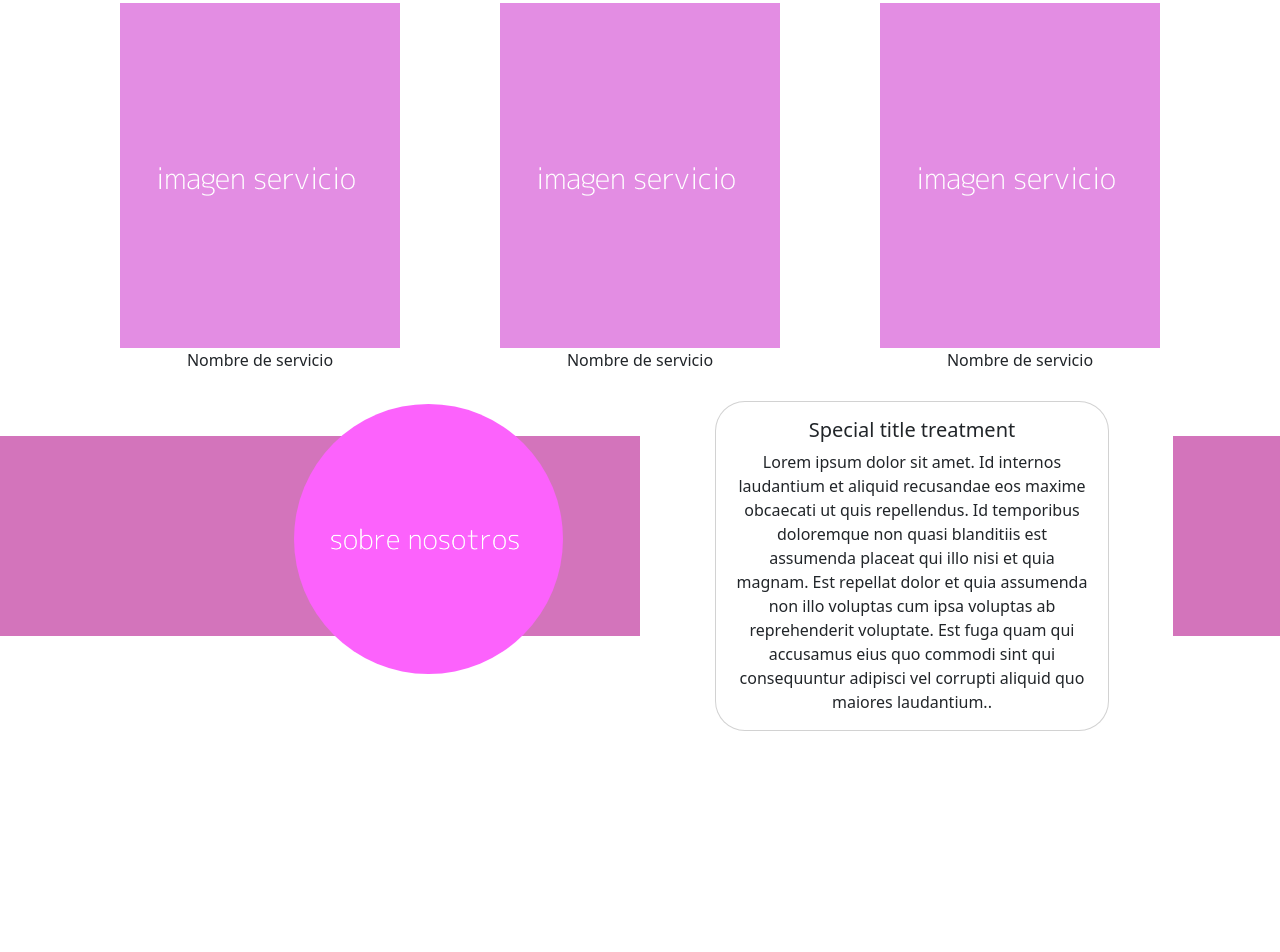
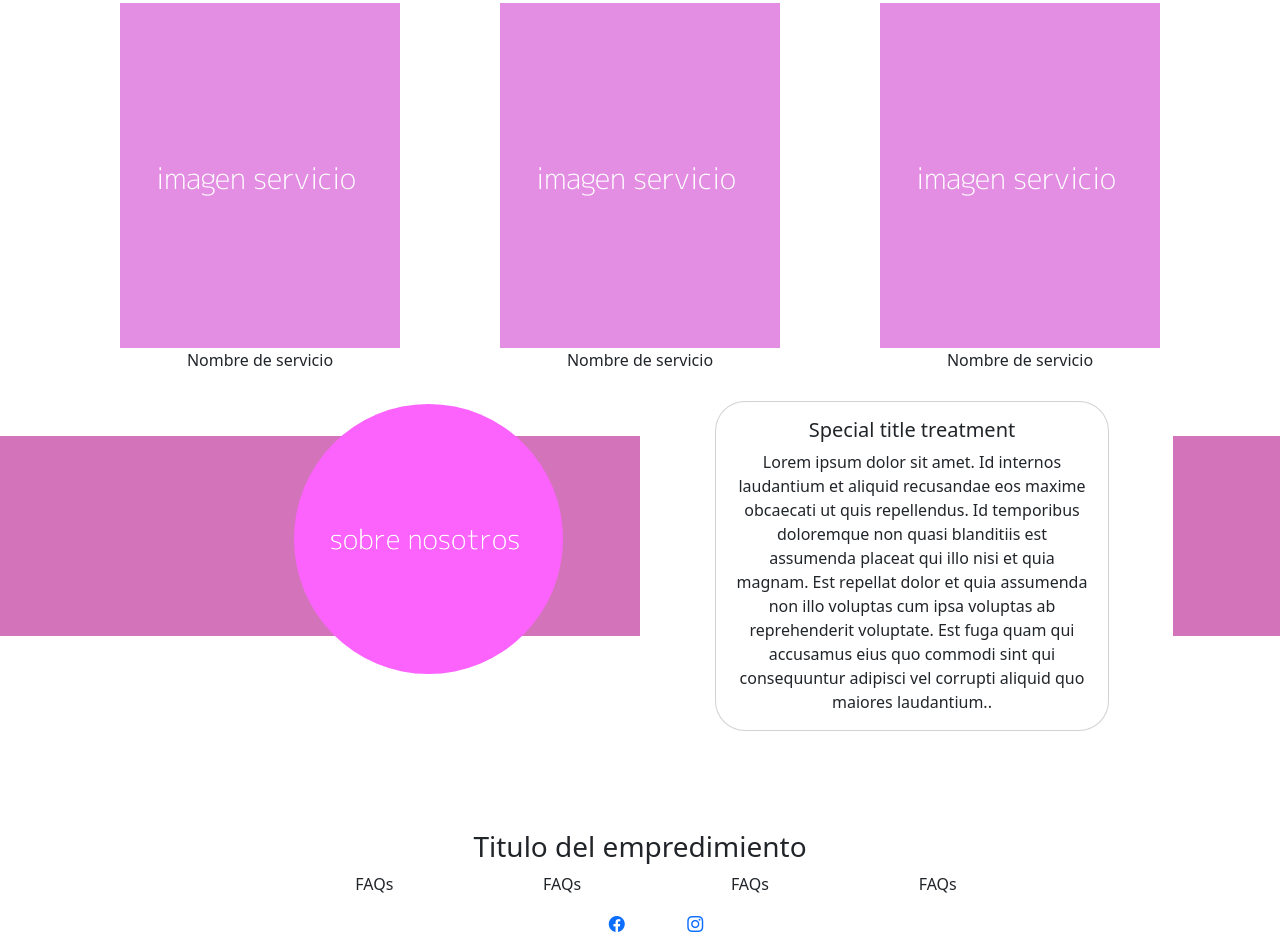
Before and after one commit to aditacolman/gestionTURNOSWEB, a plain HTML site: page index.html in a window 1280 px wide. Shown: the part 1262-2214 px from the top of the page. Before the commit the page ends 2092 px from the top, so only its background shows below. Drawn offline with nearby package versions, Linux system fonts and the light colour scheme.

Commit message:
Averiguar si es posible usar la API de Instagram para usar su widget. Continuar con footer

```diff
--- a/css/styles.css
+++ b/css/styles.css
@@ -21,14 +21,14 @@
     font-size: 16px;
 }
 
-ul {
+.ul-icono {
     list-style-type: none;
     text-align: end;
     padding-left: 0!important;
     margin-bottom: 0!important;
 }
 
-li {
+.li-icono {
     display: inline;
     margin-right: 5px;
 }
@@ -68,3 +68,21 @@ li {
     margin-right: 0!important;
     padding: 0!important;
 }
+
+.titulo-footer{
+    text-align: center;
+}
+
+.ul-footer-servicios {
+    list-style: none;
+    display: flex;
+    gap: 12%;
+    justify-content: center;
+}
+
+.ul-footer-redes {
+    list-style: none;
+    display: flex;
+    gap: 5%;
+    justify-content: center;
+}
--- a/index.html
+++ b/index.html
@@ -6,6 +6,7 @@
     <title>Estética</title>
     <link rel="stylesheet" href="./css/styles.css">
     <link rel="shortcut icon" href="./img/pestana.png">
+    <link rel="stylesheet" href="https://cdnjs.cloudflare.com/ajax/libs/bootstrap-icons/1.10.5/font/bootstrap-icons.min.css">
     <link href="https://cdn.jsdelivr.net/npm/bootstrap@5.3.3/dist/css/bootstrap.min.css" rel="stylesheet" integrity="sha384-QWTKZyjpPEjISv5WaRU9OFeRpok6YctnYmDr5pNlyT2bRjXh0JMhjY6hW+ALEwIH" crossorigin="anonymous">
   </head>
   <body>
@@ -15,8 +16,8 @@
       <div class="contenedor">
         <!-- DIV Iconos -->
         <div class="">
-          <ul>
-            <li>
+          <ul class="ul-icono">
+            <li class="li-icono">
               <img class="imagen-icono" alt="icono" src="./img/icono.png">
             </li>
             <li>
@@ -98,6 +99,28 @@
         </div>
       </div>
     </section>
+    <script src="https://static.elfsight.com/platform/platform.js" data-use-service-core defer></script>
+    <div class="elfsight-app-120e6402-8c89-40bd-9f80-f6eea97ef185" data-elfsight-app-lazy></div>
+
+    <footer>
+      <div class="titulo-footer">
+        <h3> Titulo del empredimiento</h3>
+      </div>
+      <div>
+        <ul class="ul-footer-servicios">
+          <li> FAQs </li>
+          <li> FAQs </li>
+          <li> FAQs </li>
+          <li> FAQs </li>
+        </ul>
+      </div>
+      <div>
+        <ul class="ul-footer-redes">
+          <li> <a href="https://www.facebook.com/profile.php?id=100026286372802"><i class="bi bi-facebook"></i></a> </li>
+          <li> <a href="https://www.instagram.com/flafla_nails/"><i class="bi bi-instagram"></i></a> </li>
+        </ul>
+      </div>
+    </footer>
 
     <!-- Scripts de Bootstrap -->
     <script src="https://cdn.jsdelivr.net/npm/bootstrap@5.3.3/dist/js/bootstrap.bundle.min.js" integrity="sha384-YvpcrYf0tY3lHB60NNkmXc5s9fDVZLESaAA55NDzOxhy9GkcIdslK1eN7N6jIeHz" crossorigin="anonymous"></script>
```
